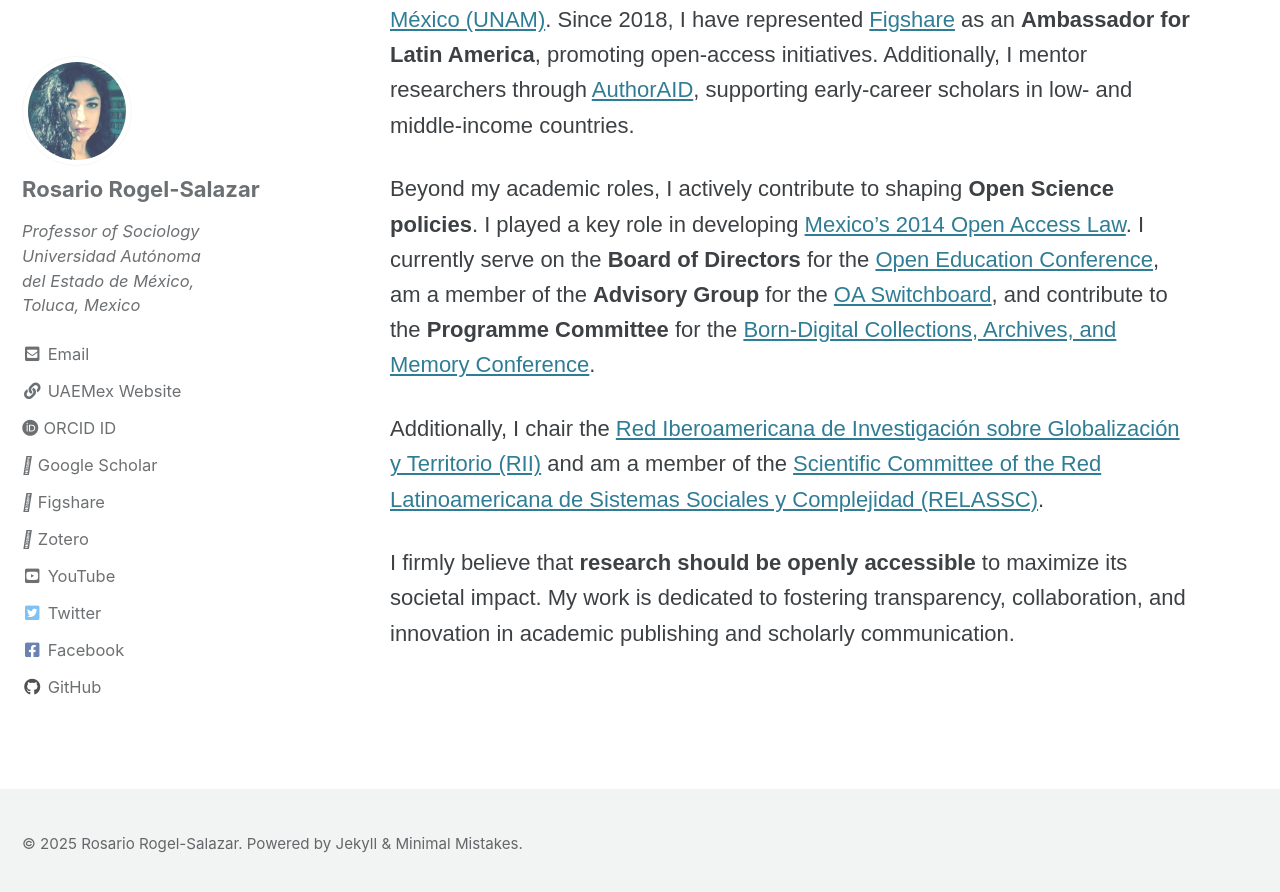
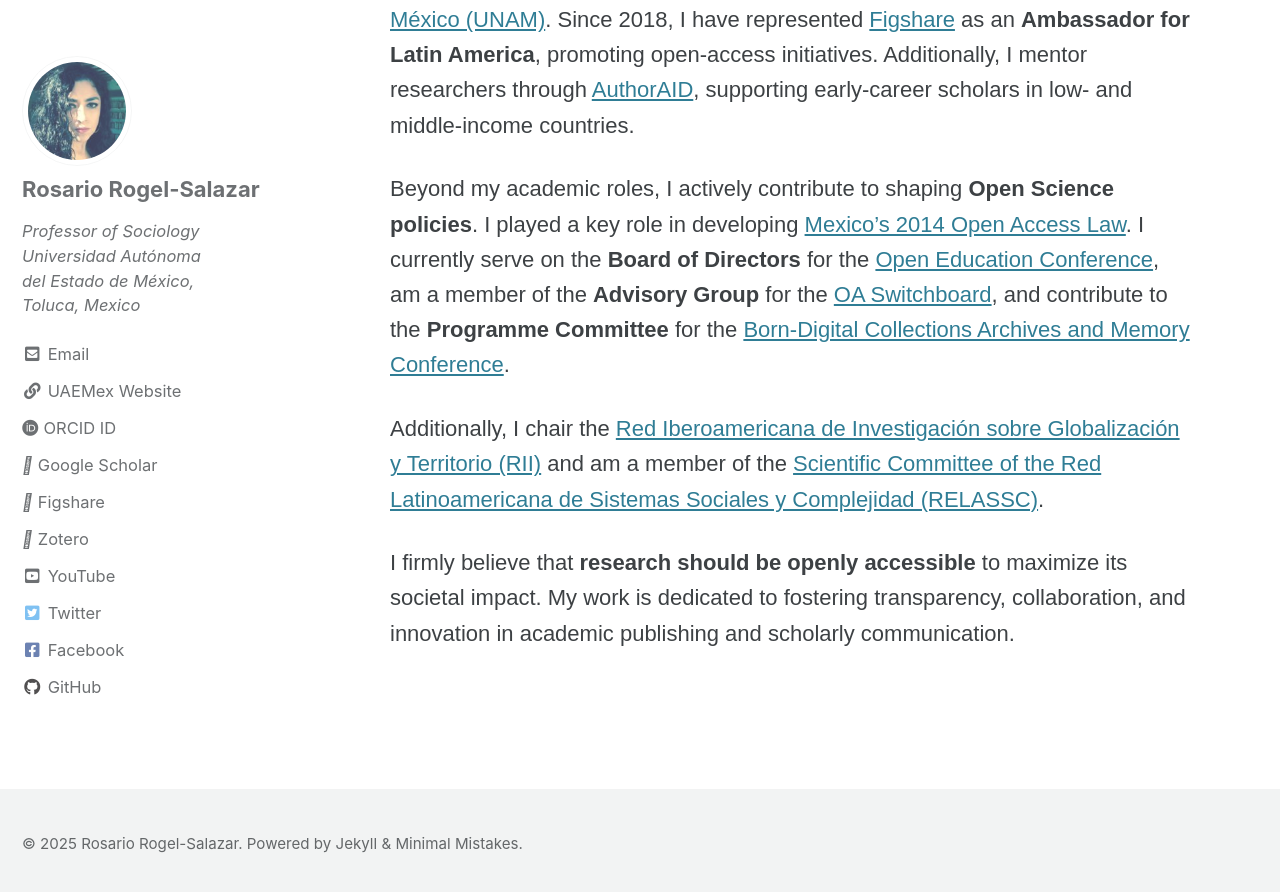
Before and after one commit to rosariorogel/rosariorogel.github.io, a Jekyll site: the page built from index.html, in a window 1280 px wide and 900 px high, scrolled down 879 px. Shown: the top 892 px of the window. Built offline with Jekyll 4.4.1, drawn with Linux system fonts in a browser that asks for light colours; cached includes are drawn as plain includes; the list of posts is cut into pages by our own code; part of the change alters nothing that is shown.

```diff
--- a/index.html
+++ b/index.html
@@ -40,10 +40,10 @@ header:
             Beyond my academic roles, I actively contribute to shaping <strong>Open Science policies</strong>.
             I played a key role in developing <a href="https://www.dof.gob.mx/nota_detalle.php?codigo=5345503&fecha=20/05/2014&print=true" target="_blank">
             Mexico’s 2014 Open Access Law</a>. I currently serve on the
-            <strong>Board of Directors</strong> for the <a href="https://openeducationconference.org/" target="_blank">Open Education Conference</a>,
-            am a member of the <strong>Advisory Group</strong> for the <a href="https://www.oaswitchboard.org/" target="_blank">OA Switchboard</a>,
+            <strong>Board of Directors</strong> for the <a href="https://openeducationconference.org/about/board" target="_blank">Open Education Conference</a>,
+            am a member of the <strong>Advisory Group</strong> for the <a href="https://www.oaswitchboard.org/governance" target="_blank">OA Switchboard</a>,
             and contribute to the <strong>Programme Committee</strong> for the
-            <a href="https://www.sas.ac.uk/about-us/institutes-centres/digital-humanities-research-hub/events/born-digital-collections-archives-memory" target="_blank">Born-Digital Collections, Archives, and Memory Conference</a>.
+            <a href="https://www.sas.ac.uk/about-us/institutes-centres/digital-humanities-research-hub/events/born-digital-collections-archives-memory" target="_blank">Born-Digital Collections Archives and Memory Conference</a>.
         </p>
 
         <p>
```
